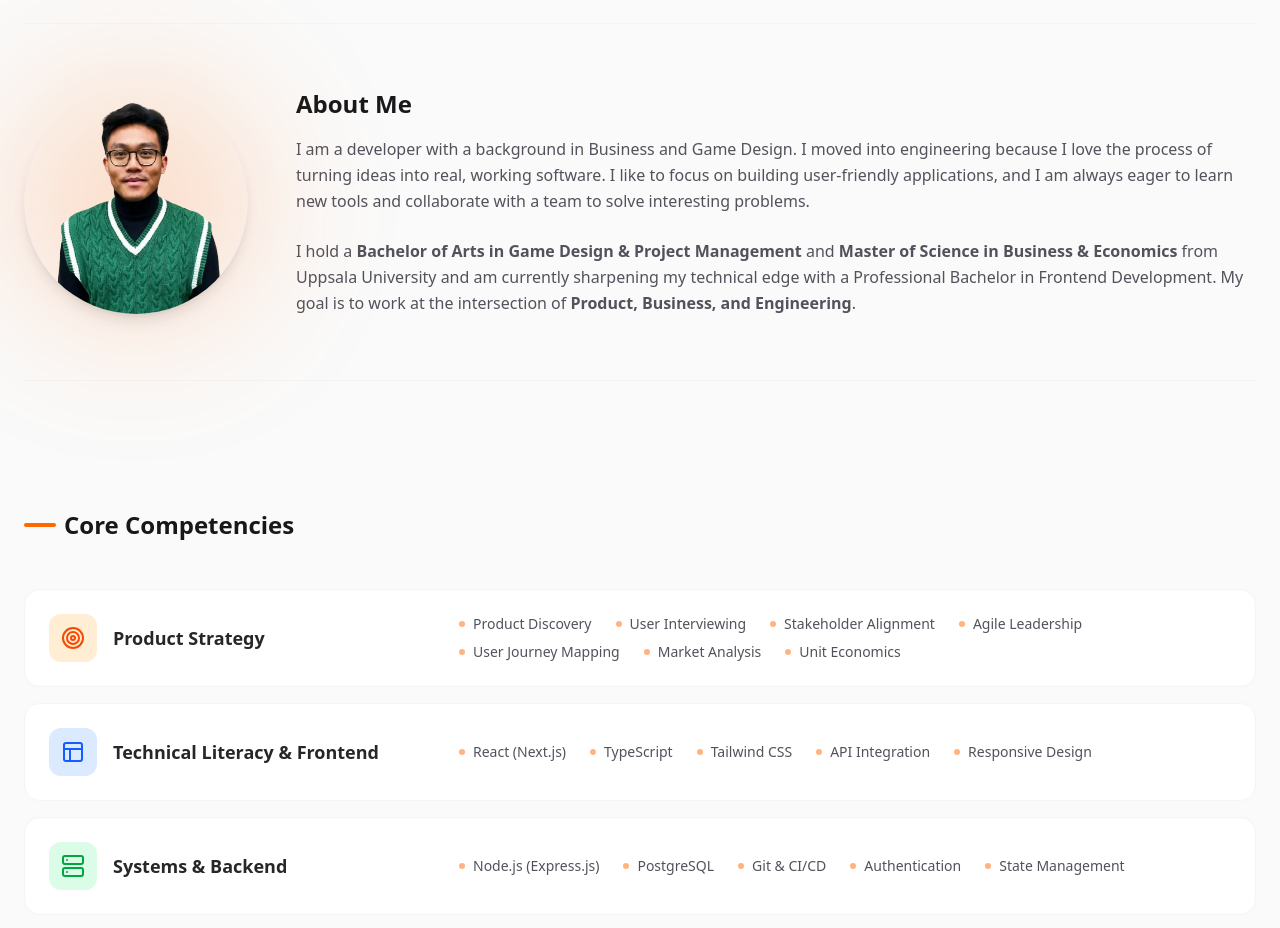
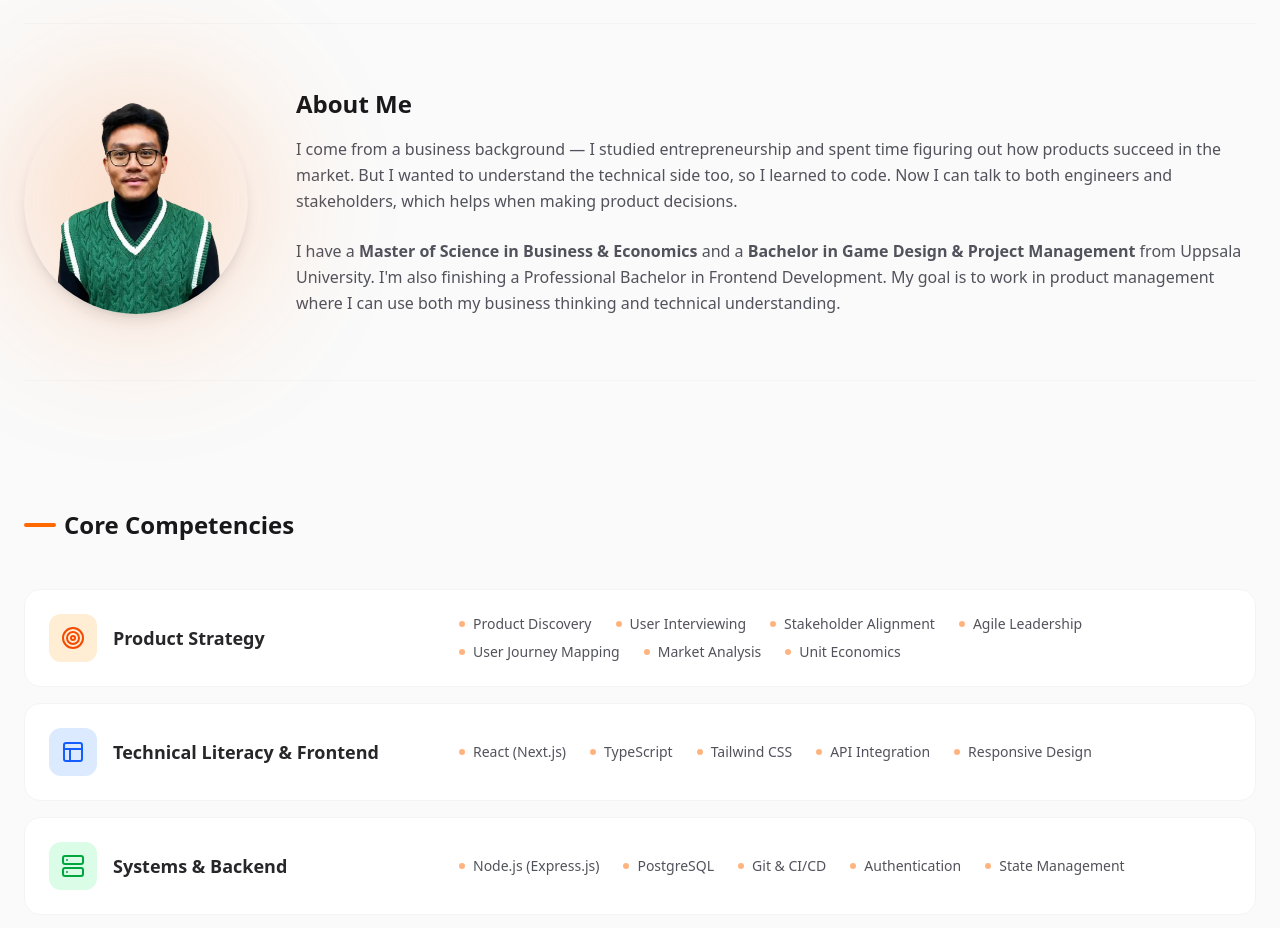
Before and after one commit to Taninwat-55/my-portfolio, a Next.js app: page / in a window 1280 px wide. Shown: the part 820-1748 px from the top of the page. Built offline with nearby package versions, Linux system fonts and the light colour scheme.

Commit message:
update: about section to reflect more on PM focus

```diff
--- a/app/page.tsx
+++ b/app/page.tsx
@@ -149,13 +149,10 @@ export default function Home() {
             <div>
               <h2 className="text-2xl font-bold mb-4">About Me</h2>
               <p className="text-zinc-600 dark:text-zinc-400 leading-relaxed mb-6">
-                I am a developer with a background in Business and Game Design. I moved into engineering because I love the process of turning ideas into real, working software.
-                I like to focus on building user-friendly applications, and I am always eager to learn new tools and collaborate with a team to solve interesting problems.
+                I come from a business background — I studied entrepreneurship and spent time figuring out how products succeed in the market. But I wanted to understand the technical side too, so I learned to code. Now I can talk to both engineers and stakeholders, which helps when making product decisions.
               </p>
               <p className="text-zinc-600 dark:text-zinc-400 leading-relaxed">
-                I hold a <strong>Bachelor of Arts in Game Design & Project Management</strong> and <strong>Master of Science in Business & Economics</strong> from Uppsala University and am currently
-                sharpening my technical edge with a Professional Bachelor in Frontend Development. My goal is to work at the
-                intersection of <strong>Product, Business, and Engineering</strong>.
+                I have a <strong>Master of Science in Business & Economics</strong> and a <strong>Bachelor in Game Design & Project Management</strong> from Uppsala University. I'm also finishing a Professional Bachelor in Frontend Development. My goal is to work in product management where I can use both my business thinking and technical understanding.
               </p>
             </div>
           </div>
```
